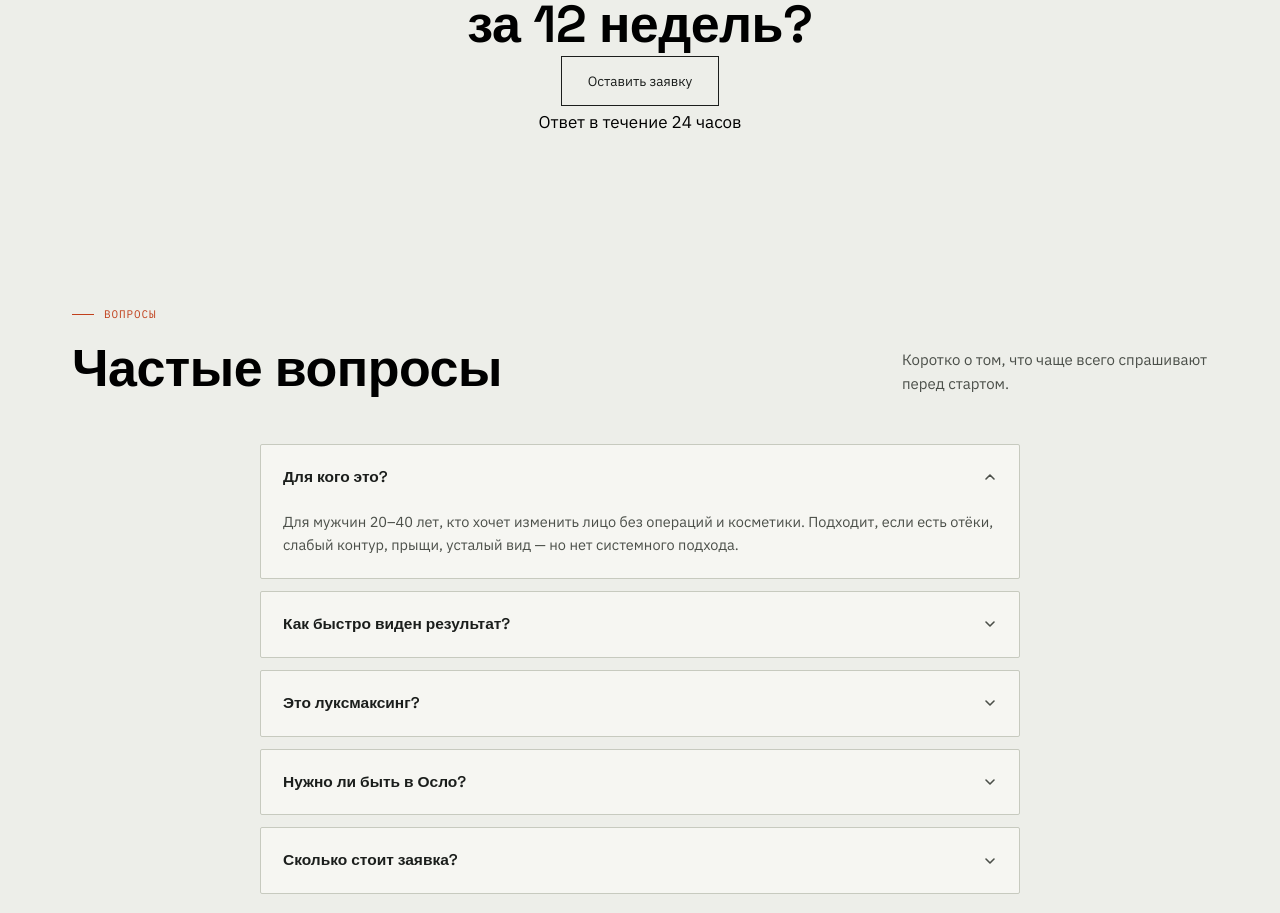
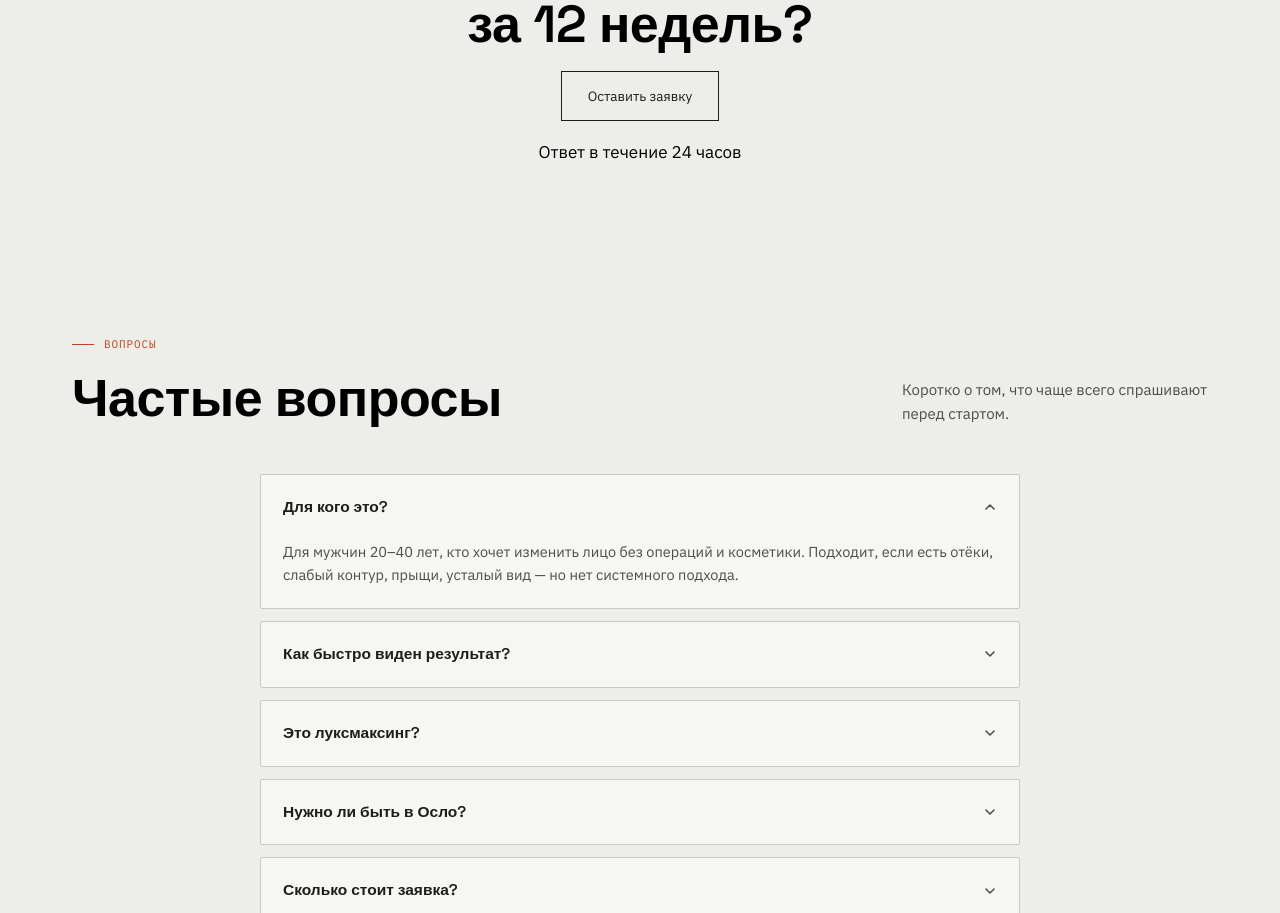
Before and after one commit to Vane1o-amd/protocol-face-landing, a Next.js app: page / in a window 1280 px wide. Shown: the part 7415-8328 px from the top of the page. Built offline with nearby package versions, Linux system fonts and the light colour scheme; no server answers.

Commit message:
Final CTA: note margin-top 30px, CTA block margin-top 15px (#22)
Co-authored-by: Vane1o <ivannemtinov005@gmail.com>
Co-authored-by: Claude <noreply@anthropic.com>

```diff
--- a/styles/globals.css
+++ b/styles/globals.css
@@ -570,9 +570,12 @@ h2 { max-width: 16ch; }
 /* Uniform 15px between every item: eyebrow->h2, h2->button, button->note. */
 .final .eyebrow { margin-bottom: 15px; }
 
+/* CTA/note block: extra 15px on top of the 15px wrap gap. */
+.final .wrap > :last-child { margin-top: 15px; }
+
 .final .note {
   display: block;
-  margin-top: 15px;
+  margin-top: 30px;
 }
 
 /* =========================================================================
```
